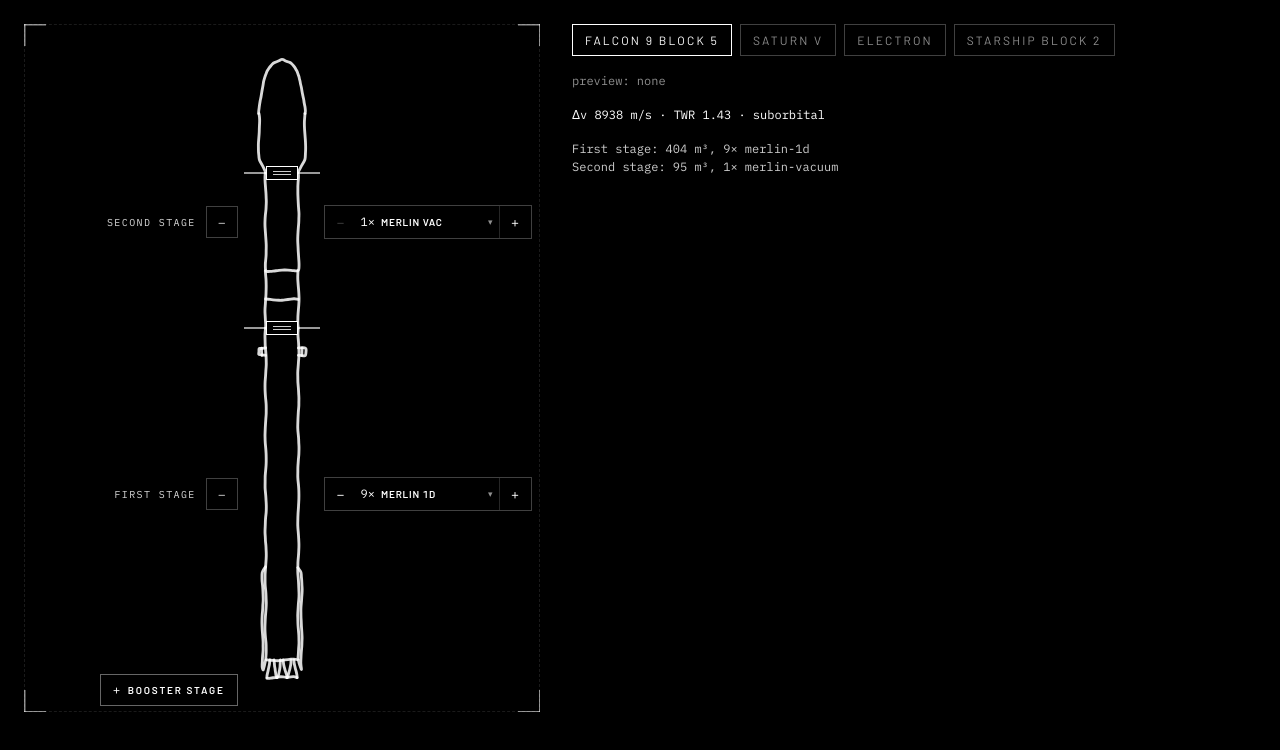
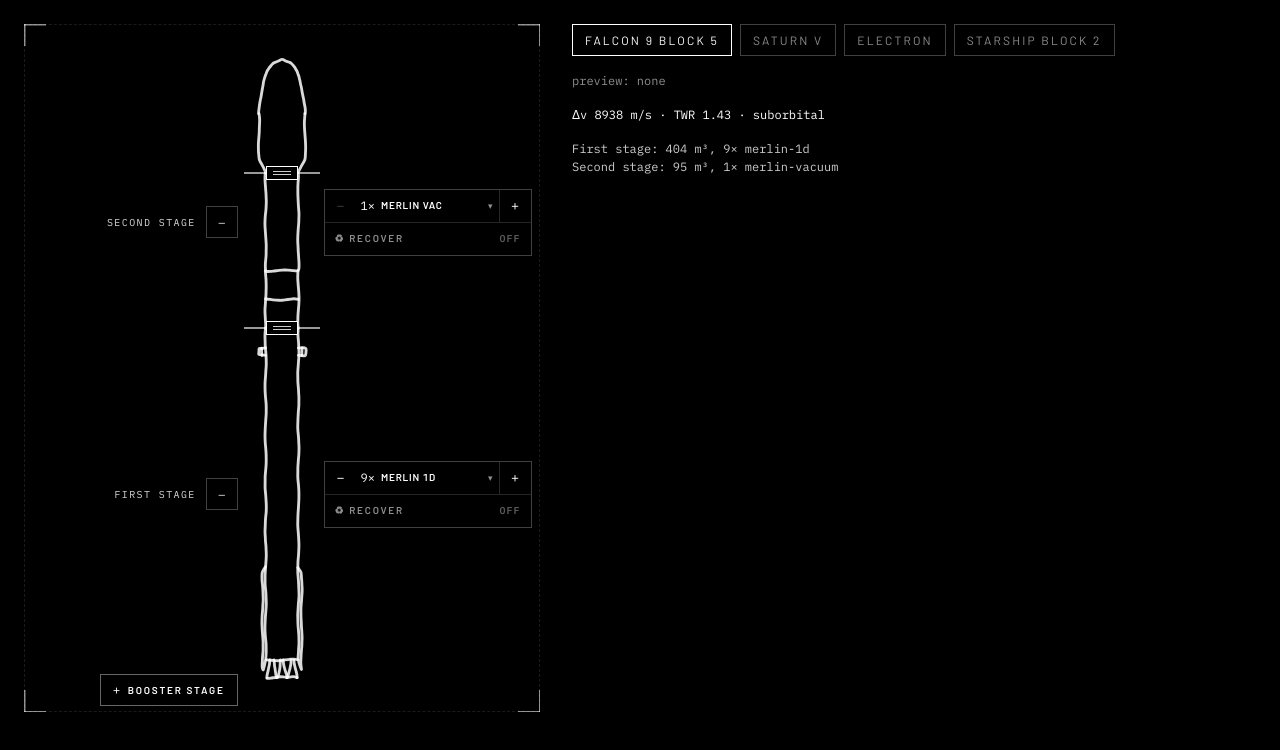
Before and after one commit to Allghelierce/Penumbra, a Next.js app in the folder doodle-to-starship/: page /dev/edit in a window 1280 px wide. Shown: the top 750 px of the page. Built offline with nearby package versions, Linux system fonts and the light colour scheme.

Commit message:
Add a per-stage recovery toggle to the edit handles

```diff
--- a/doodle-to-starship/app/dev/edit/page.tsx
+++ b/doodle-to-starship/app/dev/edit/page.tsx
@@ -79,6 +79,7 @@
           {design.stages.map((s, i) => (
             <li key={i}>
               {s.label}: {Math.round(s.tankVolumeM3)} m³, {s.engines.map((c) => `${c.count}× ${c.engine}`).join(" + ")}
+              {s.recover ? " · recover" : ""}
             </li>
           ))}
         </ul>
--- a/doodle-to-starship/components/EditHandles.tsx
+++ b/doodle-to-starship/components/EditHandles.tsx
@@ -86,7 +86,8 @@
 /**
  * Drag-to-modify controls over a real rocket on the napkin: a handle on the top edge of each stage's
  * tanks stretches or shrinks them (5% steps, 0.5× to 2×; arrow keys nudge the focused handle), each engine
- * cluster gets a chip (count and type), each stage a remove button, and a button under the rocket adds a booster.
+ * cluster gets a chip (count and type), each stage a recovery toggle and a remove button, and a button under the
+ * rocket adds a booster.
  */
 export default function EditHandles({ drawing, design, onAction, onPreview }: EditHandlesProps) {
   const root = useRef<HTMLDivElement>(null);
@@ -181,7 +182,7 @@
 
   // Engine chips to the right of the rocket, stage names and remove buttons to its left, each beside its band.
   const chipTops = stack(
-    bands.map((b) => ({ y: ((b.top + b.bottom) / 2) * H, h: Math.max(1, b.stage.engines.length) * (ROW + 1) + 1 })),
+    bands.map((b) => ({ y: ((b.top + b.bottom) / 2) * H, h: (Math.max(1, b.stage.engines.length) + 1) * (ROW + 1) + 1 })),
     H,
   );
   // "+ Booster stage" goes under the rocket when there's room, otherwise at the foot of the stage-name column.
@@ -257,12 +258,12 @@
       })}
 
       {bands.map((band, i) => {
-        const { engines, label, propellant } = band.stage;
+        const { engines, label, propellant, recover = false } = band.stage;
         return (
           <div
             key={band.index}
             role="group"
-            aria-label={`${label} engines`}
+            aria-label={`${label} engines and recovery`}
             className="napkin-overlay pointer-events-auto absolute divide-y divide-white/15 border border-white/25 bg-black shadow-[0_2px_10px_rgba(0,0,0,0.4)]"
             style={{ left: chipLeft, top: chipTops[i] }}
           >
@@ -316,6 +317,16 @@
                 </div>
               );
             })}
+            <button
+              type="button"
+              aria-pressed={recover}
+              title={recover ? `${label} flies back and lands: it keeps a landing reserve and carries legs` : `${label} is thrown away after staging`}
+              onClick={() => onAction({ type: "set-recover", stageIndex: band.index, recover: !recover })}
+              className="flex h-8 w-full items-center justify-between gap-2 px-2.5 text-[10px] font-semibold uppercase tracking-[0.18em] transition-colors hover:bg-white/10"
+            >
+              <span className={recover ? "text-white" : "text-haze"}>♻ Recover</span>
+              <span className={`font-mono text-[10px] tracking-[0.1em] ${recover ? "text-go-signal" : "text-white/35"}`}>{recover ? "On" : "Off"}</span>
+            </button>
           </div>
         );
       })}
```
